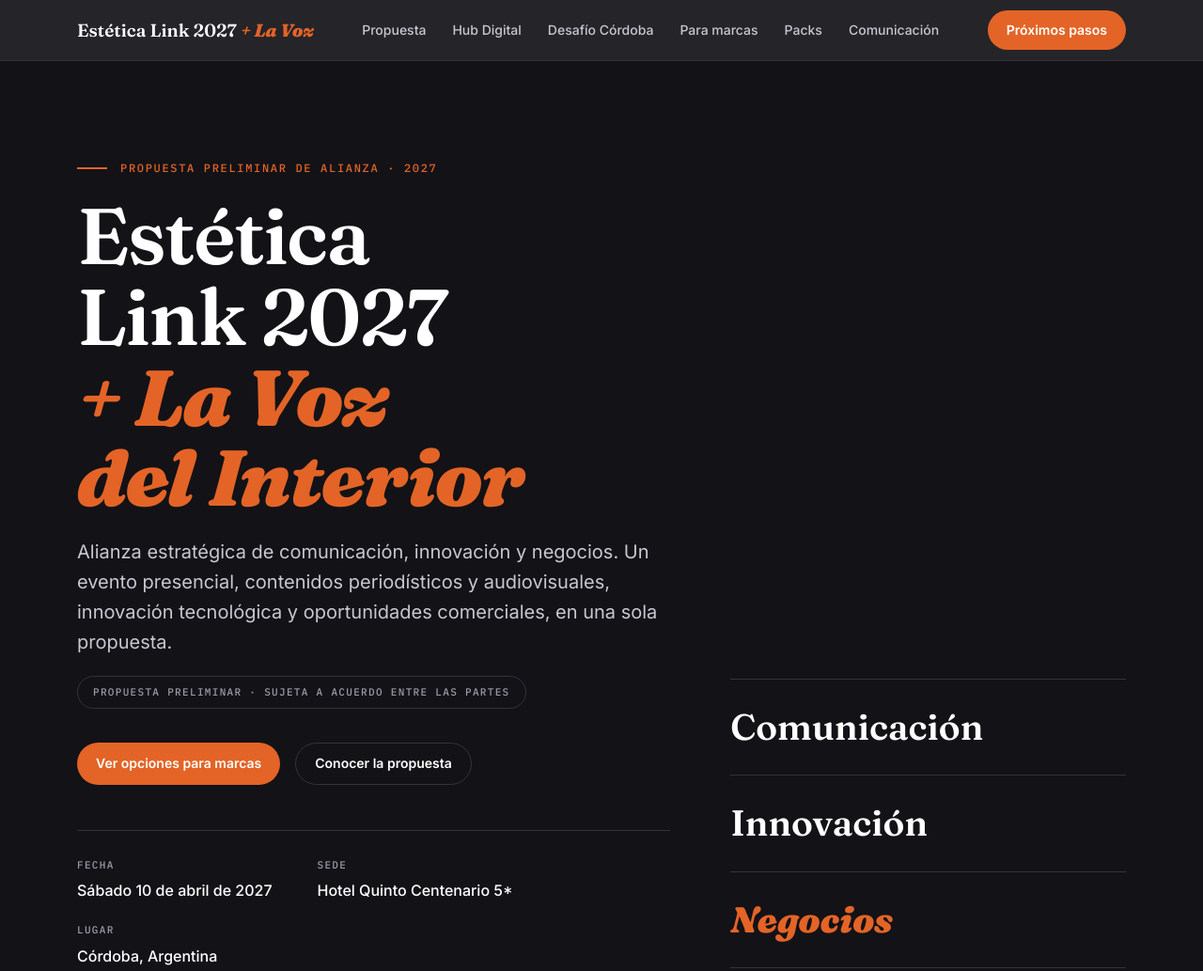
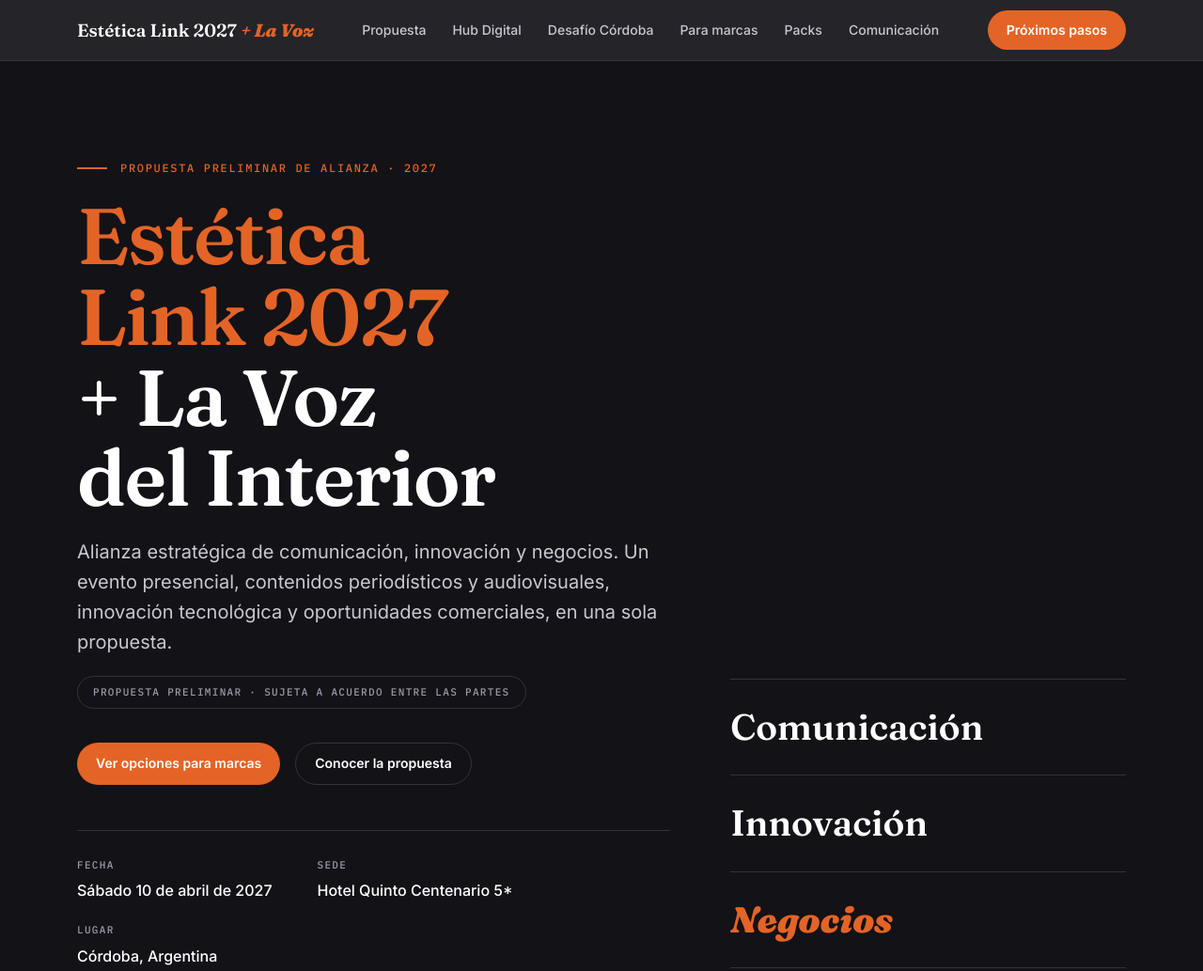
Before and after one commit to mauro-iman/esteticalink-lavoz, a plain HTML site: page index.html in a window 1280 px wide. Shown: the top 1033 px of the page at 94% size. Drawn offline with Linux system fonts and the light colour scheme.

Commit message:
Invertir colores del título de portada
Co-Authored-By: Claude Opus 5.5 <noreply@anthropic.com>
Claude-Session: https://claude.ai/code/session_01Cps6v8cPT7Lot2p2JFQkpk

```diff
--- a/index.html
+++ b/index.html
@@ -84,6 +84,8 @@ h3 { font-size: 24px; line-height: 1.2; }
 .hero .wrap { display: grid; grid-template-columns: 1.5fr 1fr; gap: 64px; align-items: end; }
 .hero h1 { font-size: clamp(44px, 6.6vw, 84px); line-height: 1.02; letter-spacing: -.02em; }
 .hero h1 em { display: block; }
+.hero h1 .h1-el { color: var(--orange); }
+.hero h1 .h1-lv { display: block; color: var(--on-dark); }
 .hero .lede { font-size: 20px; }
 .meta { display: flex; flex-wrap: wrap; gap: 20px 48px; margin-top: 48px; padding-top: 28px; border-top: 1px solid var(--dark-line); }
 .meta div { display: flex; flex-direction: column; gap: 6px; }
@@ -248,7 +250,7 @@ footer .wrap { display: flex; justify-content: space-between; gap: 16px; flex-wr
   <div class="wrap">
     <div>
       <p class="eyebrow">Propuesta preliminar de alianza · 2027</p>
-      <h1>Estética Link 2027 <em>+ La Voz del Interior</em></h1>
+      <h1><span class="h1-el">Estética Link 2027</span> <span class="h1-lv">+ La Voz del Interior</span></h1>
       <p class="lede">Alianza estratégica de comunicación, innovación y negocios. Un evento presencial, contenidos periodísticos y audiovisuales, innovación tecnológica y oportunidades comerciales, en una sola propuesta.</p>
       <p class="label" style="margin-top:20px;display:inline-block;border:1px solid var(--dark-line);border-radius:100px;padding:8px 16px">Propuesta preliminar · Sujeta a acuerdo entre las partes</p>
       <div class="actions">
```
